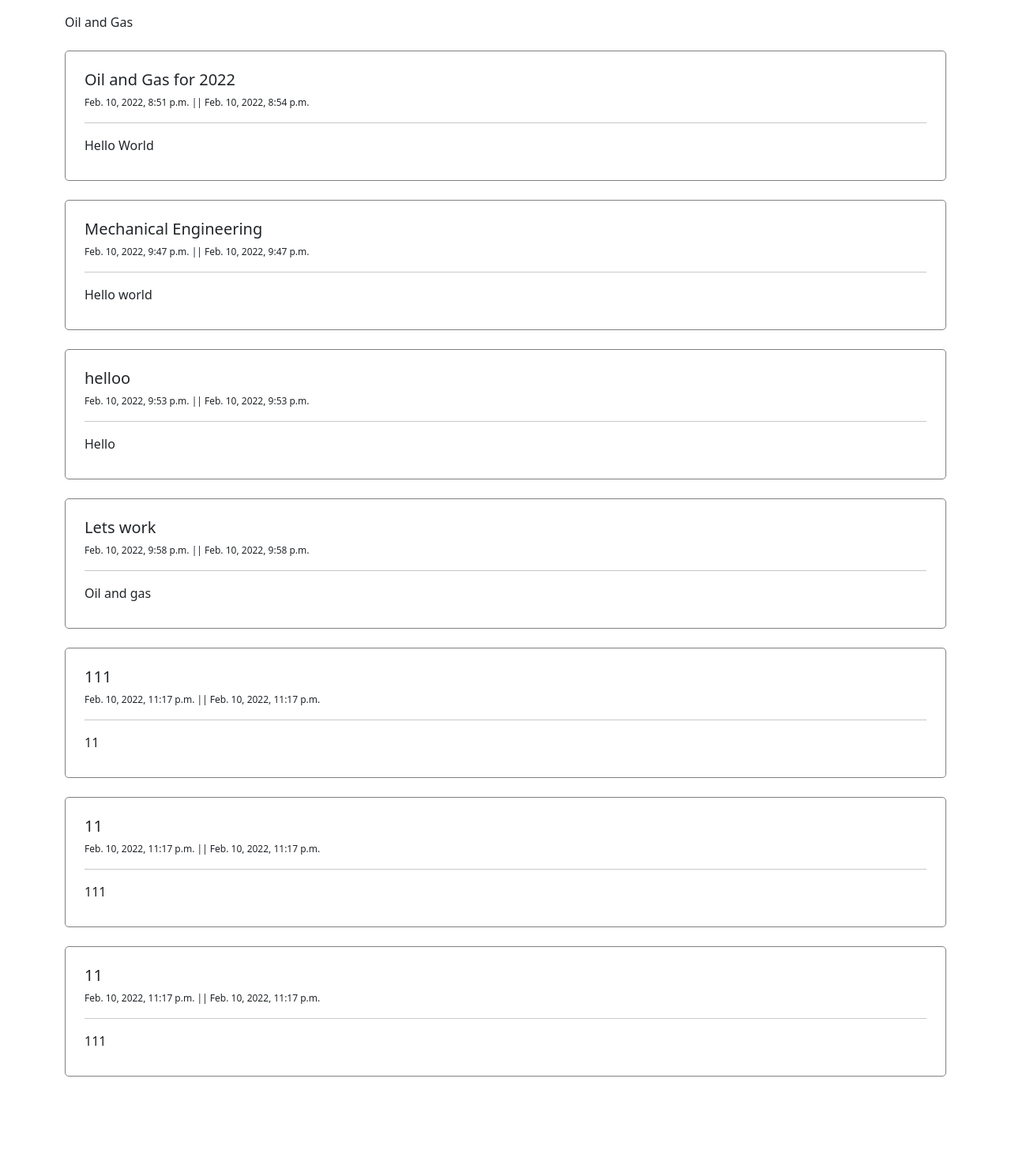
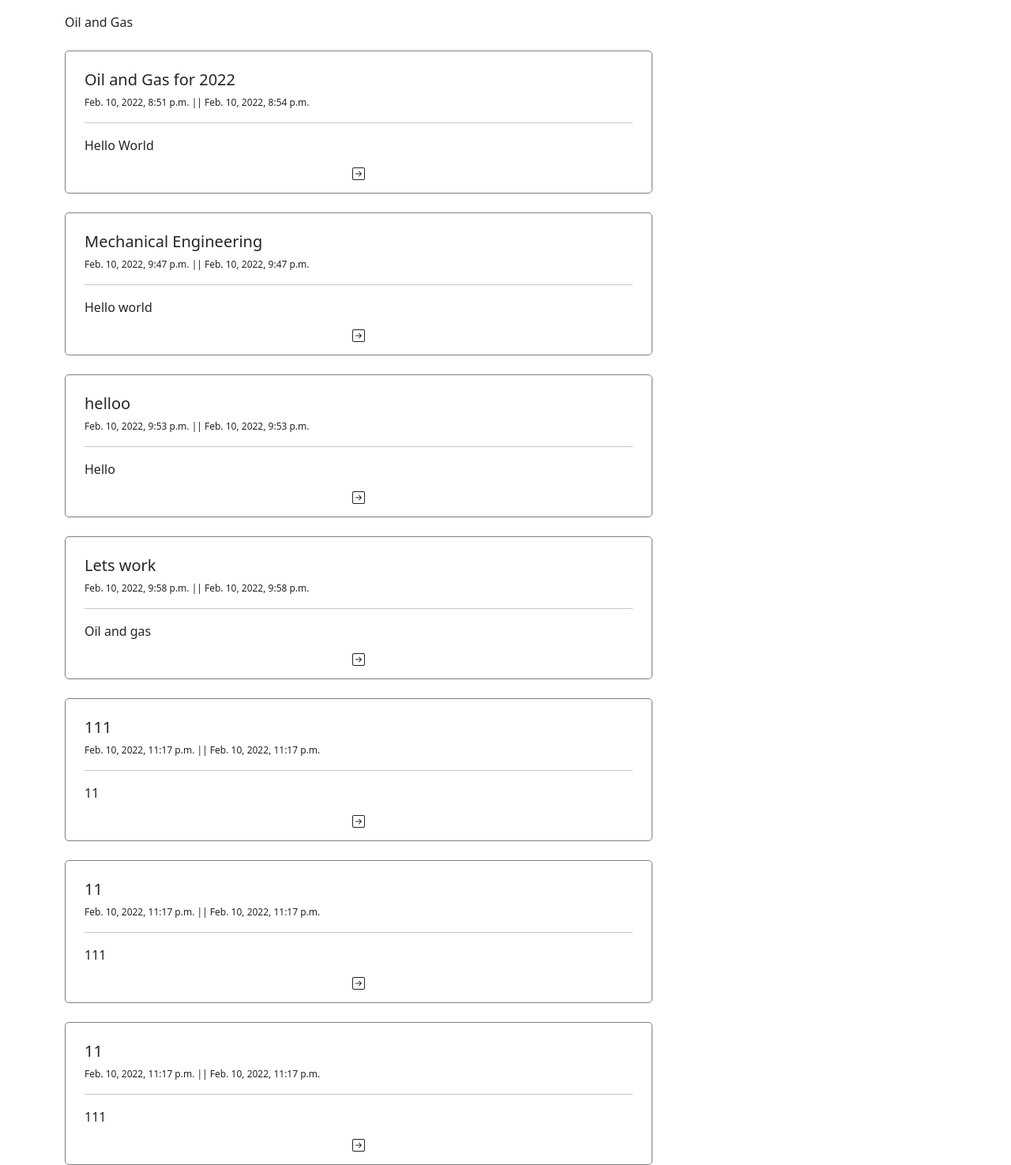
Before and after one commit to vlad10100/theSalary, a Django app: page /blog/industry/1/ in a window 1280 px wide. Shown: the part 62-1537 px from the top of the page at 79% size. Before the commit the page ends 1425 px from the top, so only its background shows below. Run offline with Django 4.2, Linux system fonts and the light colour scheme; data comes from the database, SQL or seed files in the repository.

Commit message:
style: blog list view

```diff
--- a/templates/blog/x_industry_blog.html
+++ b/templates/blog/x_industry_blog.html
@@ -8,11 +8,16 @@
 
         {{industry}}
         {% for blog in blogs %}
-        <div class="h-100 p-4 pb-3 mt-4" style="border: 1px solid grey; border-radius: 5px;">
+        <div class="h-100 p-4 pb-3 mt-4 col-8" style="border: 1px solid grey; border-radius: 5px;">
             <h5>{{blog.title}}</h5>
             <p style="font-size: 12px;">{{blog.created_at}} || {{blog.updated_at}}</p>
             <hr>
             <p>{{blog.blog}}</p>
+            <div class="row test-end">
+                <svg xmlns="http://www.w3.org/2000/svg" width="16" height="16" fill="currentColor" class="bi bi-arrow-right-square" viewBox="0 0 16 16">
+                    <path fill-rule="evenodd" d="M15 2a1 1 0 0 0-1-1H2a1 1 0 0 0-1 1v12a1 1 0 0 0 1 1h12a1 1 0 0 0 1-1V2zM0 2a2 2 0 0 1 2-2h12a2 2 0 0 1 2 2v12a2 2 0 0 1-2 2H2a2 2 0 0 1-2-2V2zm4.5 5.5a.5.5 0 0 0 0 1h5.793l-2.147 2.146a.5.5 0 0 0 .708.708l3-3a.5.5 0 0 0 0-.708l-3-3a.5.5 0 1 0-.708.708L10.293 7.5H4.5z"/>
+                  </svg>
+            </div>
         </div>
         {% endfor %}
     </div>
```
